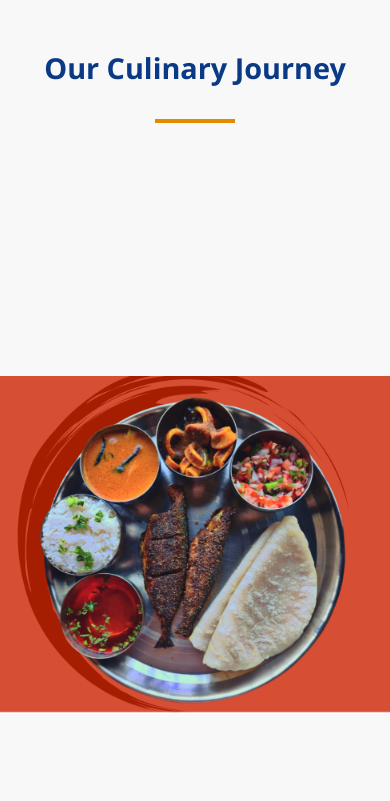
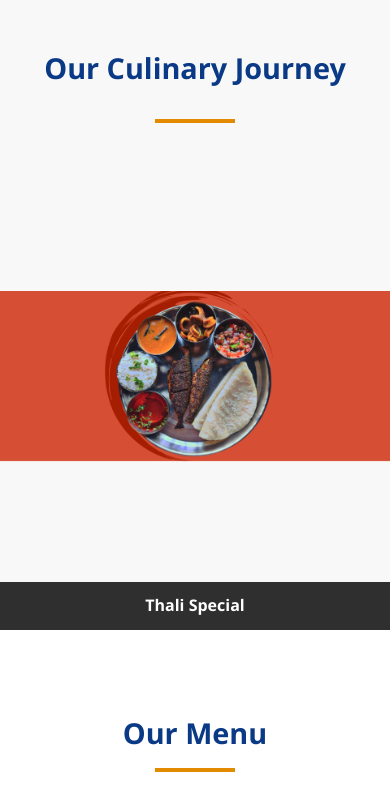
Before and after one commit to Lalit1223/jbm, a plain HTML site: page index.html in a window 390 px wide. Shown: the part 1840-2641 px from the top of the page. Drawn offline with Linux system fonts and the light colour scheme.

Commit message:
css chnages

```diff
--- a/Styles.css
+++ b/Styles.css
@@ -323,7 +323,7 @@
     bottom: 20px;
     left: 0;
     width: 100%;
-    background-color:var(--white);
+    background-color:rgba(255, 255, 255, 0.726);
     color:  rgba(226, 139, 0);
     padding: 1rem;
     text-align: center;
@@ -919,10 +919,28 @@
       gap: 1.5rem;
     }
 
-    /* Carousel */
+    .carousel-slide {
+      height: 70vh; /* Reduced height for better visibility */
+    }
+
     .carousel-slide img {
-      height: 50vh;
+      height: 100%;
+      width: 100%;
+      object-fit: contain; /* Changed from 'cover' to 'contain' */
     }
+
+    .carousel-caption {
+      background-color: rgba(0, 0, 0, 0.808);
+      color: white;
+      bottom: 0;
+      padding: 0.7rem;
+      font-size: 1rem;
+    }
+
+    .carousel-dots {
+      bottom: 40px;
+    }
+
 
     /* Menu */
     .menu-grid {
@@ -959,8 +977,12 @@
       font-size: 1.8rem;
     }
 
+    .carousel-slide {
+      height: 60vh;
+    }
+
     .carousel-slide img {
-      height: 40vh;
+      object-position: center; /* Centers the image */
     }
 
     .menu-image {
--- a/index.html
+++ b/index.html
@@ -45,7 +45,7 @@
     />
     <meta
       property="og:image"
-      content="https://jalbinmachhali.com/assets/og-image.jpg"
+      content="https://jalbinmachhali.com/assets/logo.png"
     />
 
     <!-- Twitter -->
@@ -762,10 +762,6 @@
               </a>
             </div>
           </div>
-          <div class="footer-col">
-            <h4>Location</h4>
-            <p>123 Seafood Lane<br />Marina District<br />City, State 12345</p>
-          </div>
         </div>
         <div class="footer-bottom">
           <p>&copy; 2025 Jal Bin Machhali. All rights reserved.</p>
```
Also changed, not shown: 1 other file.
